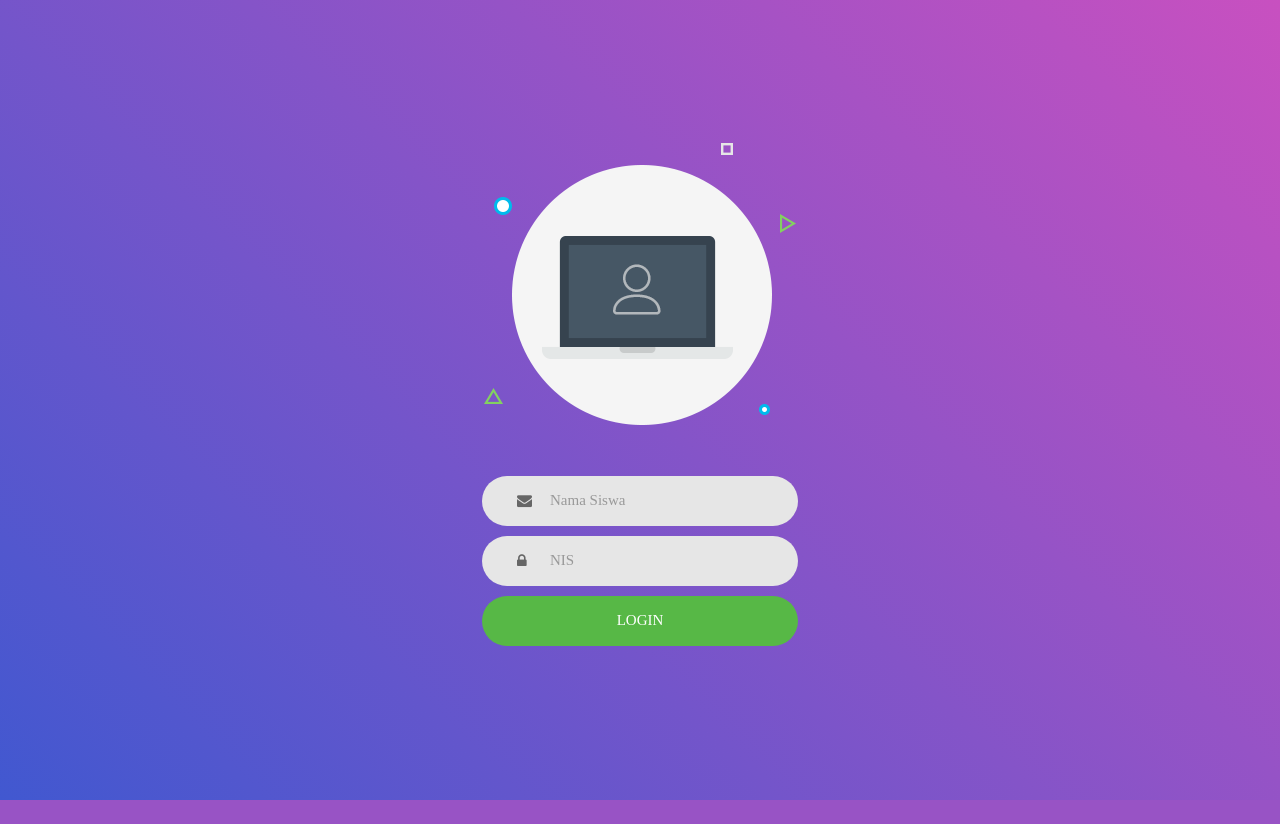
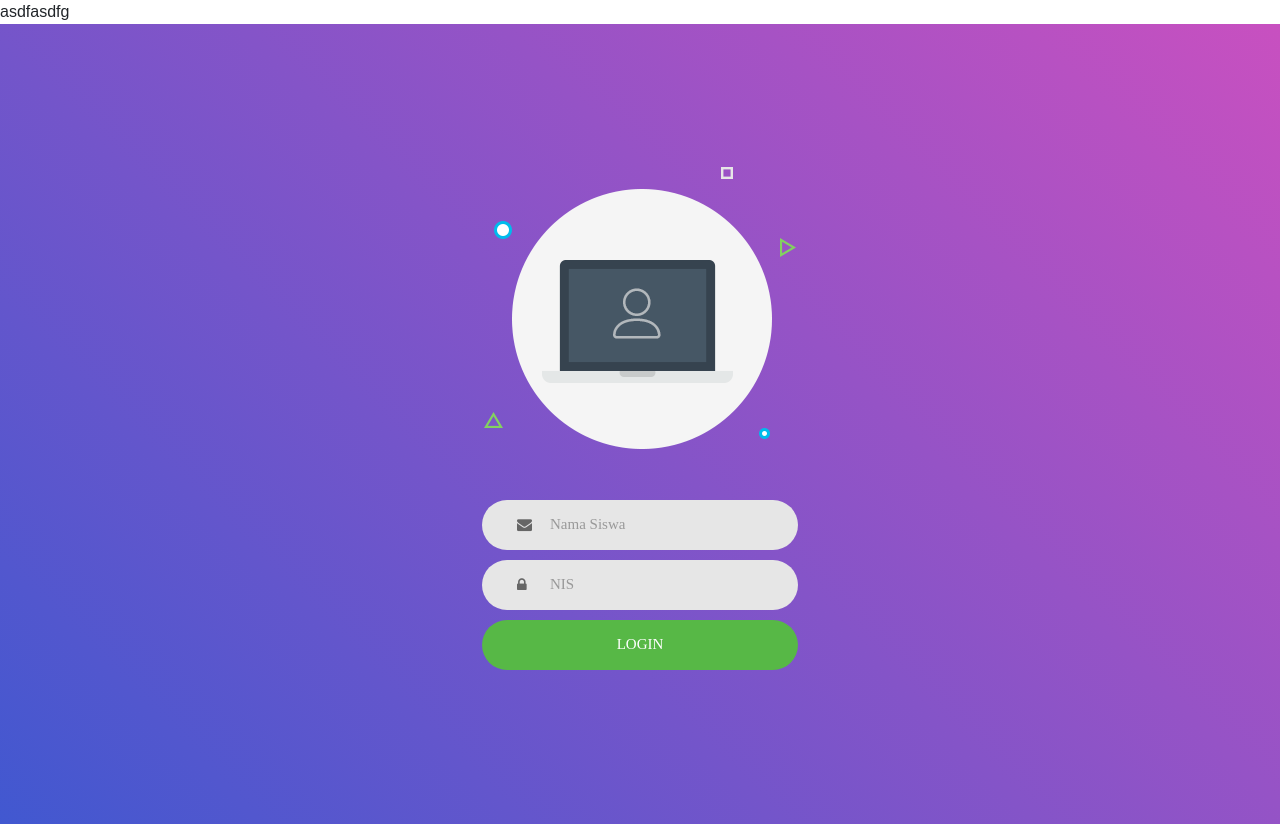
Before and after one commit to dwiharis/tugass, a PHP site: page /index.php in a window 1280 px wide. Before the commit the page ends 800 px from the top, so only its background shows below. Run offline with PHP 8.4, Linux system fonts and the light colour scheme; some web fonts are replaced.

Commit message:
Update index.php

```diff
--- a/index.php
+++ b/index.php
@@ -3,7 +3,7 @@
 include 'koneksi.php';
 
  ?>
-
+asdfasdfg
 
 <!DOCTYPE html>
 <html lang="en">
```
